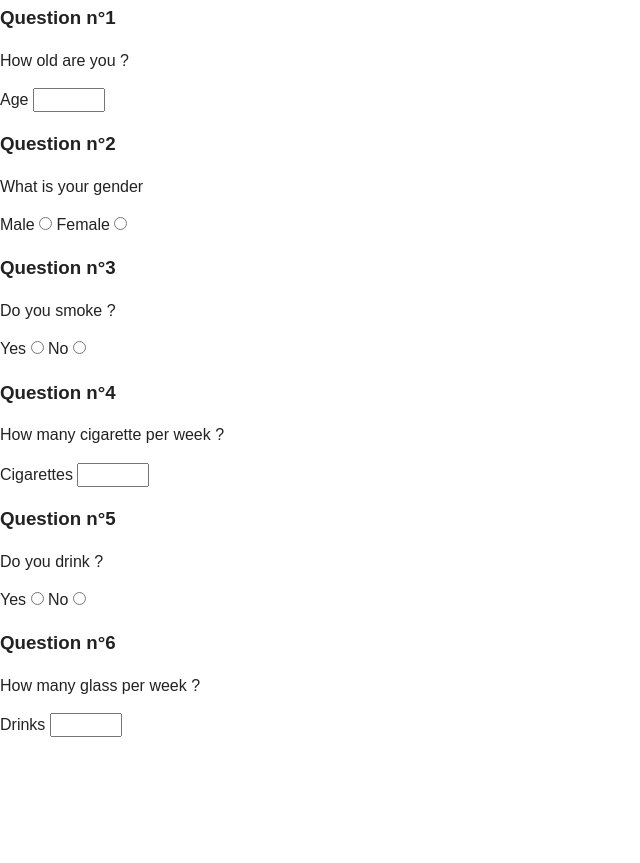
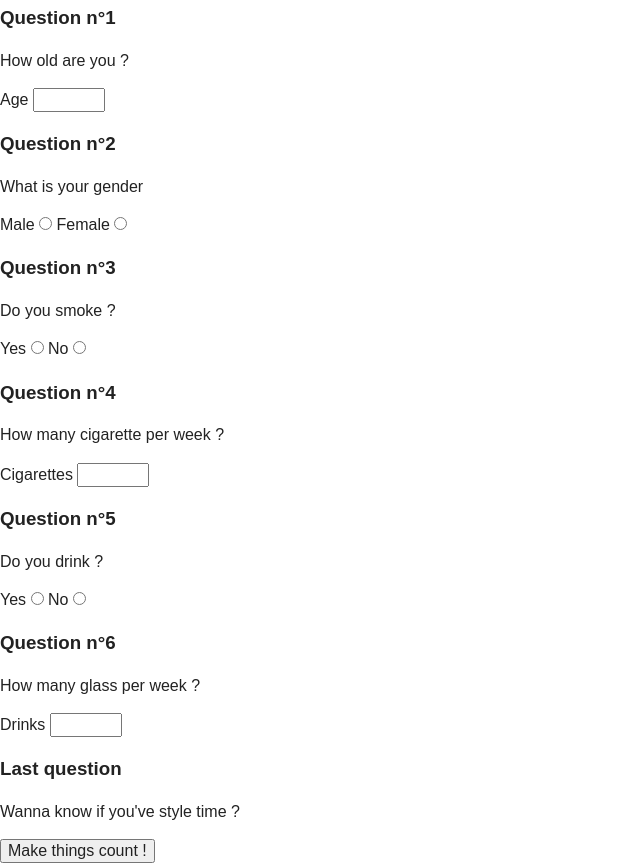
Before and after one commit to SeedAction/make-things-count, a plain HTML site: page index.html in a window 1280 px wide. Shown: the part 83-946 px from the top of the page, without its empty margins (0-640 px from the left). Before the commit the page ends 820 px from the top, so only its background shows below. Drawn offline with nearby package versions, Linux system fonts and the light colour scheme.

Commit message:
Adds some more markup to index.html

```diff
--- a/index.html
+++ b/index.html
@@ -24,6 +24,7 @@
 
         <div class="container main-content">
 
+          <form id="main-form">
             <section class="container question question--first">
               <h3 class="question__title">Question n°1</h3>
               <p class="question__text">How old are you ?</p>
@@ -71,6 +72,12 @@
               <label for="drinks">Drinks</label>
               <input id="drinks" type="number" name="drinks" min="0" max="100">
             </section>
+            <section class="container question question--last">
+              <h3 class="question__title">Last question</h3>
+              <p class="question__text">Wanna know if you've style time ?</p>
+              <input type="submit" value="Make things count !">
+            </section>
+          </form>
 
         </div>
 
```
Lines whose indentation alone changed are shown as unchanged.
